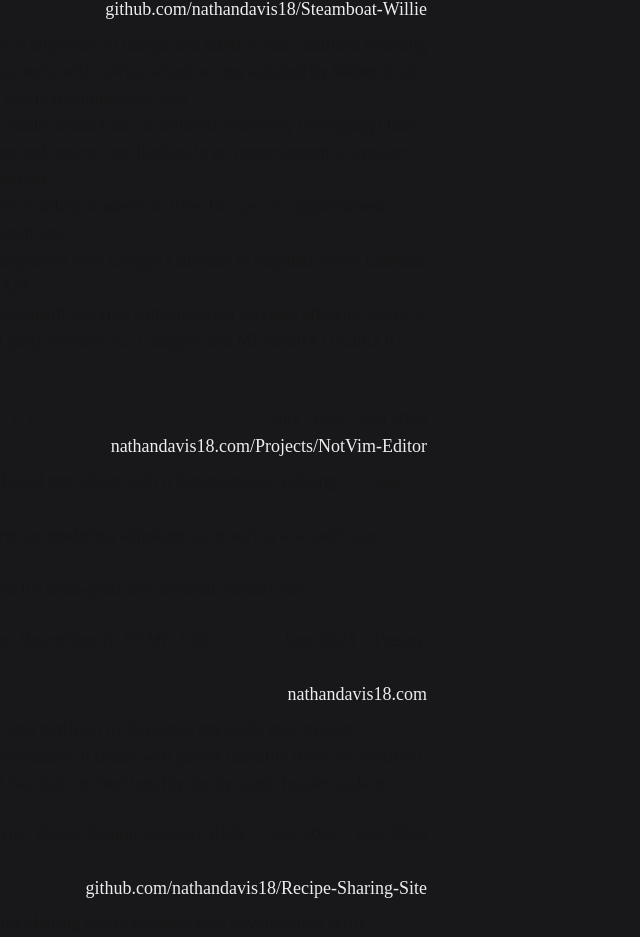
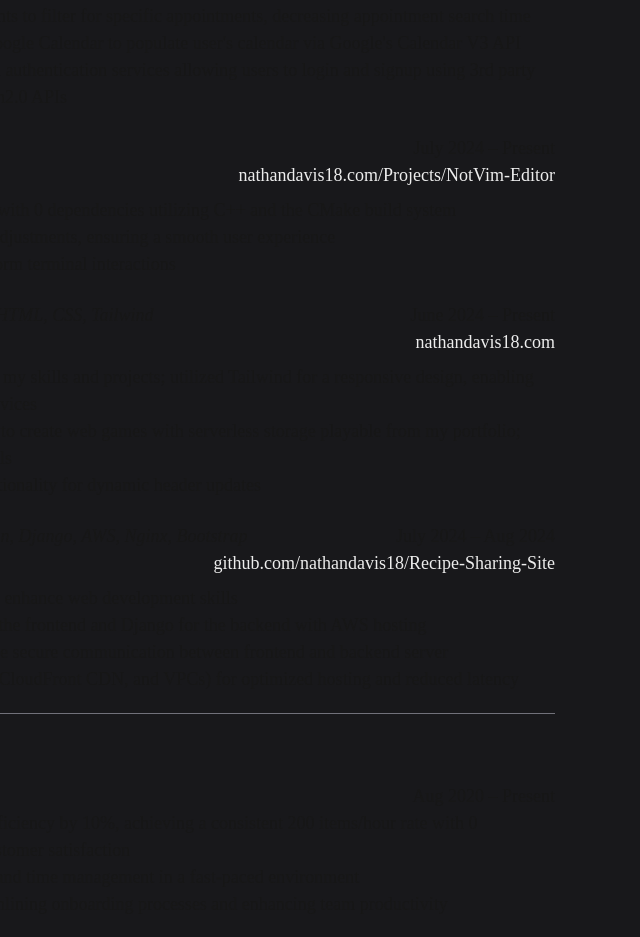
Before and after one commit to nathandavis18/nathandavis18.github.io, a Next.js app: page /Resume in a window 1280 px wide. Shown: the part 1230-2167 px from the top of the page, without its empty margins (533-1173 px from the left). Built offline with nearby package versions, Linux system fonts and the light colour scheme.

Commit message:
few more responsive updates

```diff
--- a/src/app/Projects/NotVim-Editor/page.js
+++ b/src/app/Projects/NotVim-Editor/page.js
@@ -5,7 +5,7 @@ export const metadata = {
 }
 export default function NotVimEditor(){
     return(
-        <div className="place-items-center px-5 md:px-0">
+        <div className="place-items-center px-5">
             <div className="max-w-4xl text-center">
                 <h1 className="text-5xl font-medium py-5">NotVim Editor</h1>
                 <div className="col-span-6 text-center pb-5" style={{fontSize: '18px'}}>
--- a/src/app/Projects/Project-List/page.js
+++ b/src/app/Projects/Project-List/page.js
@@ -7,8 +7,8 @@ export const metadata = {
 }
 export default function Projects(){
     return(
-        <div className="place-items-center px-5 md:px-0">
-            <div className="grid grid-cols-6 justify-center w-full md:w-1/2">
+        <div className="place-items-center px-5">
+            <div className="grid grid-cols-6 justify-center w-full max-w-4xl">
                 <div className="text-center col-span-6">
                     <h1 className="text-5xl font-medium py-5">My Projects</h1>
                     <hr className="border-zinc-500"/>
--- a/src/app/Resume/page.js
+++ b/src/app/Resume/page.js
@@ -6,8 +6,8 @@ export const metadata = {
 
 export default function Resume(){
     return(
-        <div className="place-items-center px-5 md:px-0">
-            <div className="grid grid-cols-6 justify-center w-full md:w-1/2">
+        <div className="place-items-center px-5">
+            <div className="grid grid-cols-6 justify-center w-full max-w-4xl">
                 <div className="text-center col-span-6">
                     <h1 className="text-5xl font-medium py-5">Resume/CV</h1>
                     <hr className="border-zinc-500"/>
@@ -101,7 +101,7 @@ export default function Resume(){
 
                     <div className="flex w-full">
                         <div className="mt-3 w-3/4" style={{fontSize: '18px'}}><b className="text-start">Terminal Based Text Editor</b> | <i>C++</i></div>
-                        <div className="mt-3 w-1/4" style={{fontSize: '18px'}}><p className="text-end">July 2024 &ndash; Sep 2024</p></div>
+                        <div className="mt-3 w-1/4" style={{fontSize: '18px'}}><p className="text-end">July 2024 &ndash; Present</p></div>
                     </div>
                     <div className="text-end" style={{fontSize: '18px'}}>
                         <a className="text-end" href="https://nathandavis18.com/Projects/NotVim-Editor" target="_blank" style={{color: '#ededed', textDecorationLine: 'none'}}>nathandavis18.com/Projects/NotVim-Editor</a>
@@ -130,10 +130,12 @@ export default function Resume(){
                     <div className="ml-6 mb-3 mt-2" style={{fontSize: '18px'}}>
                         <ul>
                             <li>
-                                Built a static React/Next.js app portfolio to showcase my skills and projects
+                                Built a static React/Next.js app to showcase my skills and projects;
+                                utilized Tailwind for a responsive design, enabling good viewing support on a wide range of devices
                             </li>
                             <li>
-                                Utilized React hooks and references to create web games playable from my portfolio
+                                Utilized React hooks, states, and references to create web games with serverless storage playable from my portfolio;
+                                mobile-support included using swipe controls
                             </li>
                             <li>
                                 Utilized Next.js's Link and Navigation functionality for dynamic header updates
--- a/src/app/page.js
+++ b/src/app/page.js
@@ -3,7 +3,7 @@ import Link from 'next/link';
 export default function Home() {
   const myHeight = "500px";
   return (
-    <div className="place-items-center px-5 md:px-0">
+    <div className="place-items-center px-5">
       <div className="text-center flex-none">
         <h1 className="text-6xl py-5 bg-gradient-to-r from-red-500 via-red-300 to-white text-transparent bg-clip-text font-medium">Nathan Davis</h1>
       </div>
```
